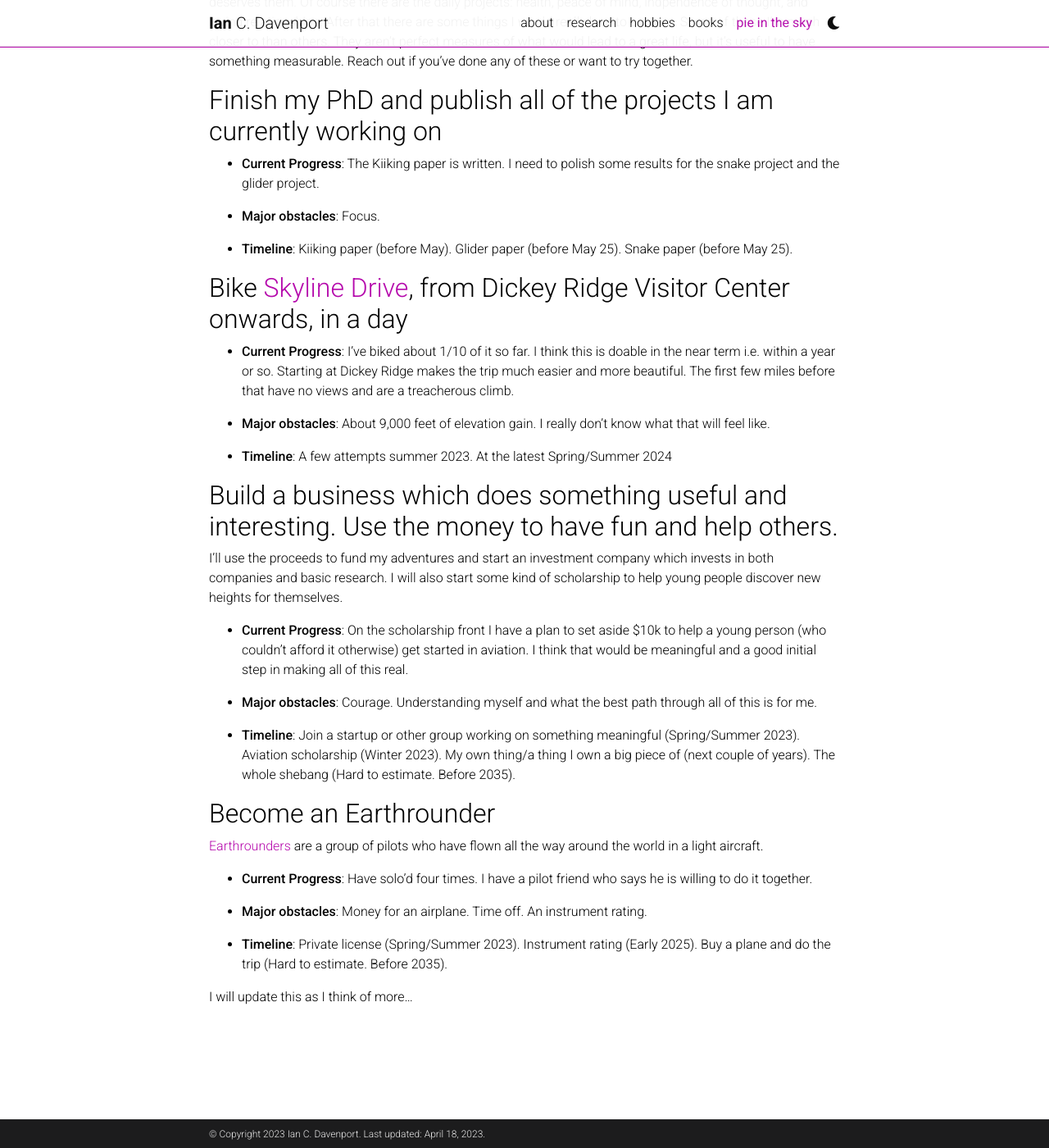
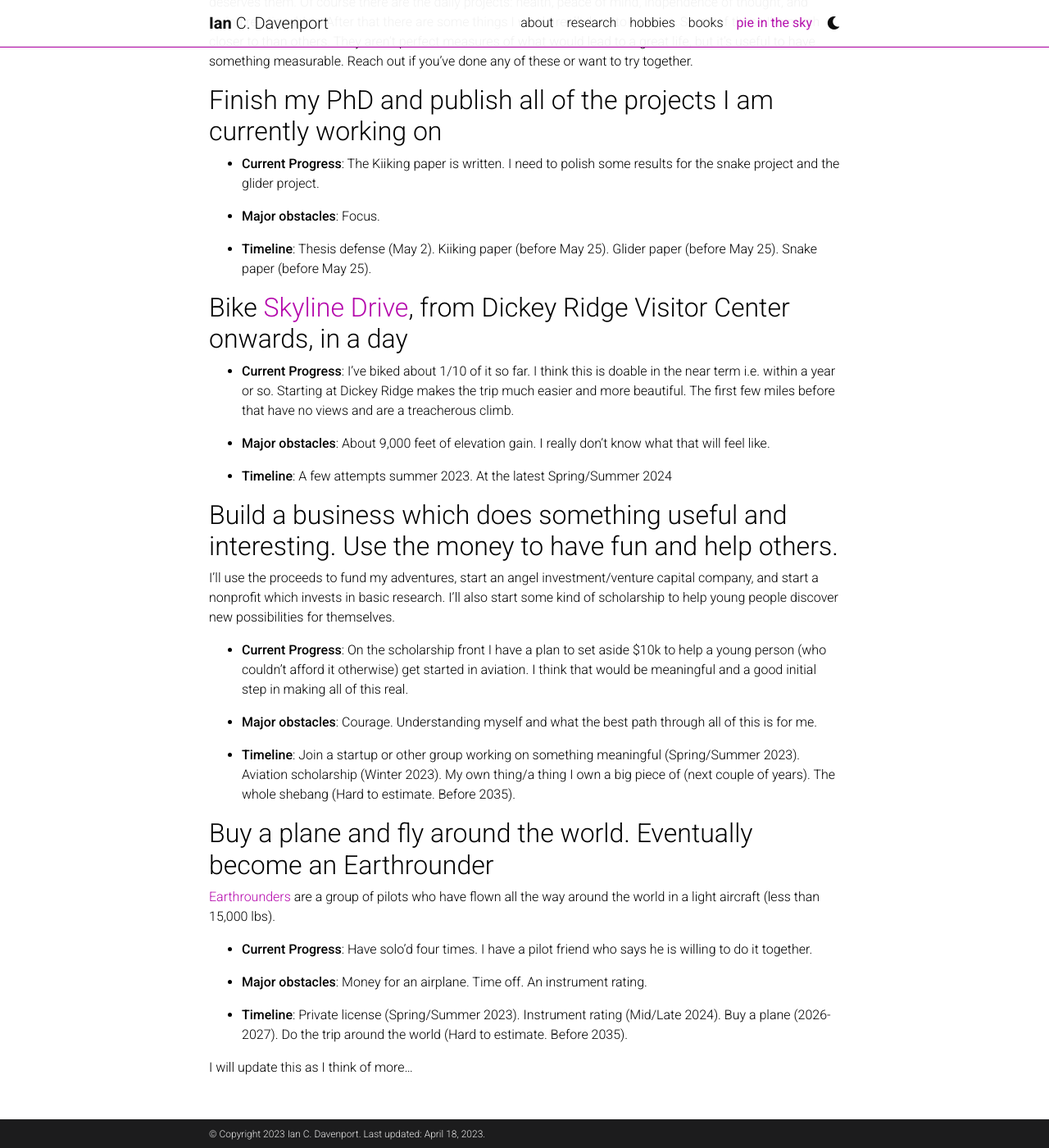
Before and after one commit to davenpi/davenpi.github.io, a Jekyll site: the page built from _pages/pie.md, in a window 1280 px wide and 1400 px high, scrolled down 247 px. Shown: the whole window at 82% size. Built offline with Jekyll 4.4.1, drawn with Linux system fonts in a browser that asks for light colours; comment, search, counter and statistics services are not loaded; a style sheet for code colours, icons or effects is not loaded.

Commit message:
update pie

```diff
--- a/_pages/pie.md
+++ b/_pages/pie.md
@@ -26,7 +26,7 @@ if you've done any of these or want to try together.
 - **Major obstacles**: Focus.
 
 
-- **Timeline**: Kiiking paper (before May). Glider paper (before May 25). Snake paper (before May 25).
+- **Timeline**: Thesis defense (May 2). Kiiking paper (before May 25). Glider paper (before May 25). Snake paper (before May 25).
 
 ## Bike [Skyline Drive](https://www.nps.gov/shen/planyourvisit/driving-skyline-drive.htm), from Dickey Ridge Visitor Center onwards, in a day
 
@@ -40,8 +40,8 @@ at Dickey Ridge makes the trip much easier and more beautiful. The first few mil
 
 
 ## Build a business which does something useful and interesting. Use the money to have fun and help others.
-I'll use the proceeds to fund my adventures and start an investment company which invests
-in both companies and basic research. I will also start some kind of scholarship to help young people discover new heights for themselves.
+I'll use the proceeds to fund my adventures, start an angel investment/venture capital company, and start a nonprofit
+which invests in basic research. I'll also start some kind of scholarship to help young people discover new possibilities for themselves.
 
 - **Current Progress**: On the scholarship front I have a plan to set aside $10k
 to help a young person (who couldn't afford it otherwise) get started in aviation. I think that would be
@@ -53,9 +53,9 @@ meaningful and a good initial step in making all of this real.
 
 - **Timeline**: Join a startup or other group working on something meaningful (Spring/Summer 2023). Aviation scholarship (Winter 2023). My own thing/a thing I own a big piece of (next couple of years). The whole shebang (Hard to estimate. Before 2035).
 
-## Become an Earthrounder
+## Buy a plane and fly around the world. Eventually become an Earthrounder
 [Earthrounders](https://www.earthrounders.com/index.php) are a group of pilots who have flown all the way around the
-world in a light aircraft.
+world in a light aircraft (less than 15,000 lbs).
 
 - **Current Progress**: Have solo'd four times. I have a pilot friend who says he is willing to do it together.
 
@@ -63,6 +63,6 @@ world in a light aircraft.
 - **Major obstacles**: Money for an airplane. Time off. An instrument rating.
 
 
-- **Timeline**: Private license (Spring/Summer 2023). Instrument rating (Early 2025). Buy a plane and do the trip (Hard to estimate. Before 2035).
+- **Timeline**: Private license (Spring/Summer 2023). Instrument rating (Mid/Late 2024). Buy a plane (2026-2027). Do the trip around the world (Hard to estimate. Before 2035).
 
 I will update this as I think of more...
```
